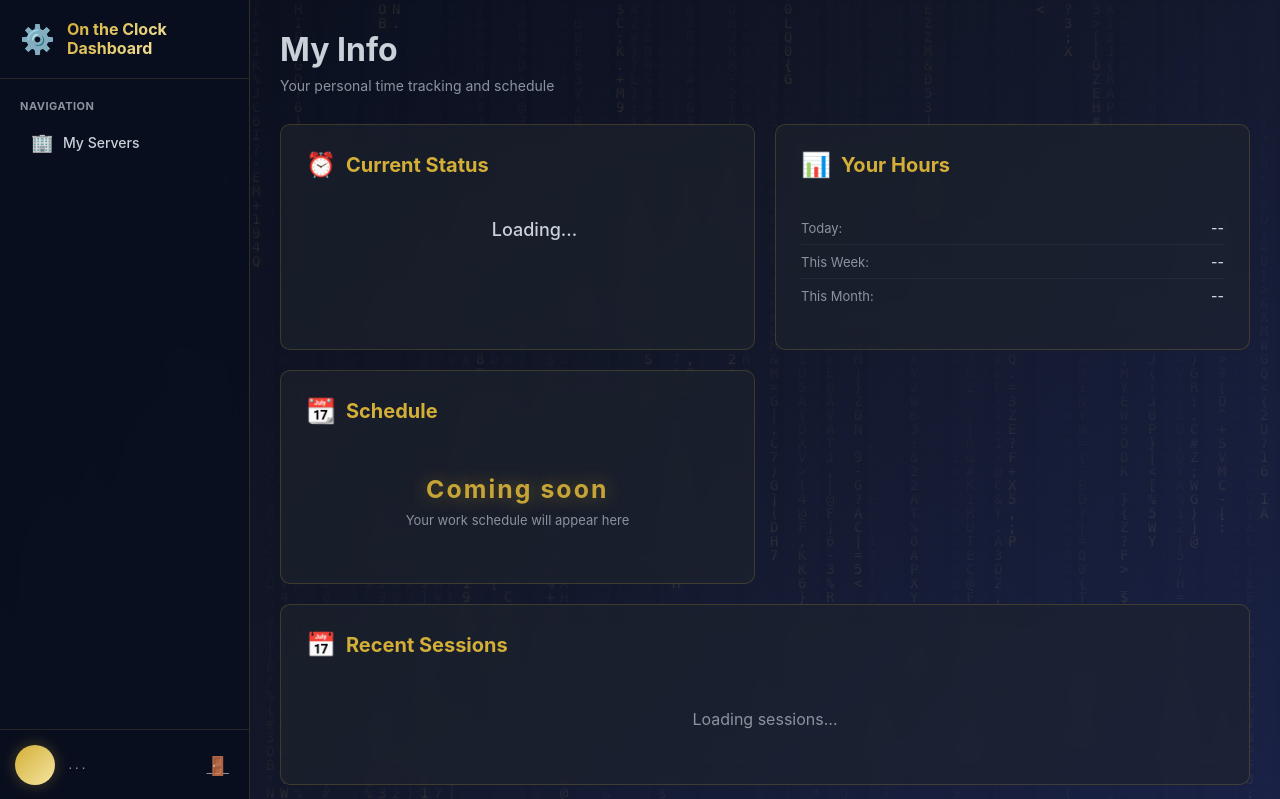
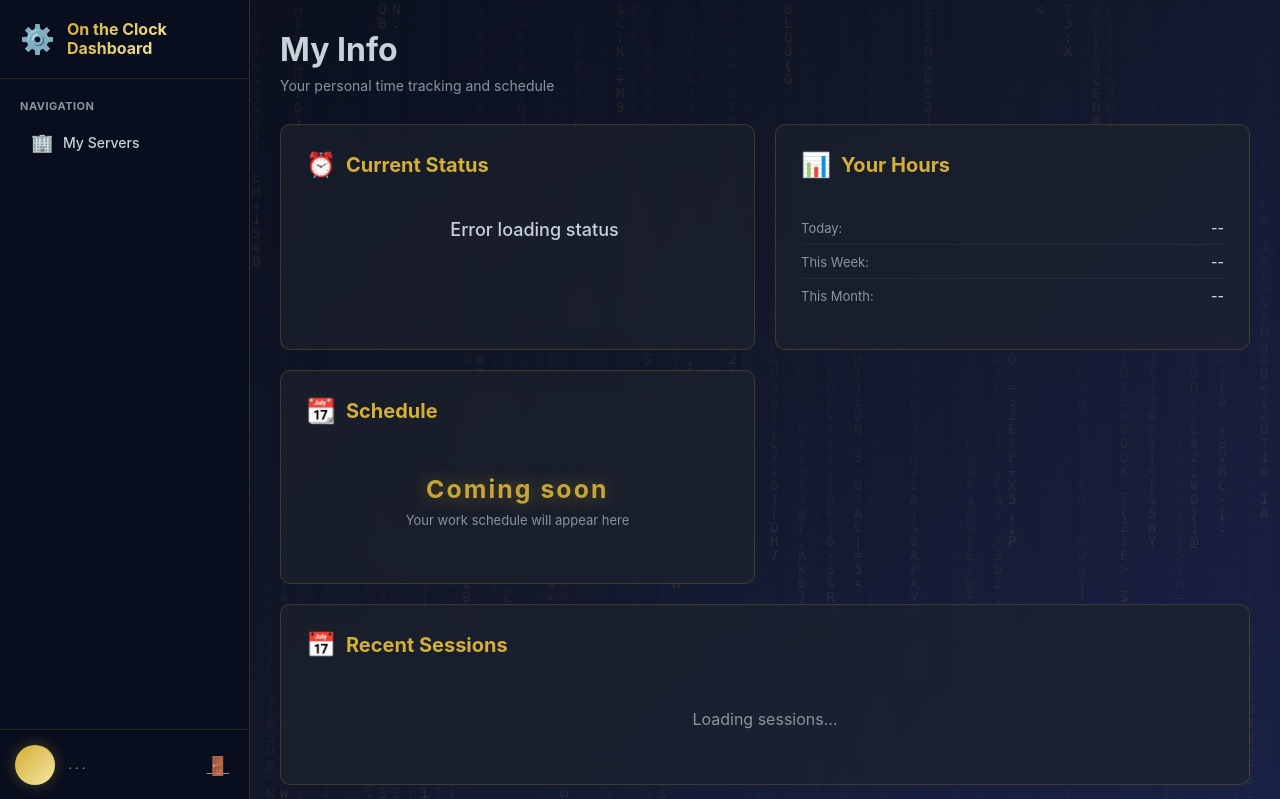
Before and after one commit to HypnotikAcid/On-The-Clock-Beta, a Flask app: template templates/dashboard_pages/on_the_clock.html in a window 1280 px wide. Shown: the top 799 px of the page. Run offline with Flask 3, Linux system fonts and the light colour scheme; the template is opened without the code that fills it, so the values that code supplies are empty; parts of the project's set-up code (start-up, migrations or seed data) failed here and were passed over; some libraries are stand-ins or nearby versions.

Commit message:
Update employee information page and add status error handling
Fix type casting bug in new employee status API endpoint and improve input validation for the limit parameter.

Replit-Commit-Author: Agent
Replit-Commit-Session-Id: bc3e6cf5-5f5d-48a6-921c-8fe9bac89488
Replit-Commit-Checkpoint-Type: intermediate_checkpoint
Replit-Commit-Event-Id: 2fd97258-7835-4790-9744-11dad4851e0e
Replit-Commit-Screenshot-Url: https://storage.googleapis.com/screenshot-production-us-central1/766a3f95-c60b-4c83-a09c-c00b61073e96/bc3e6cf5-5f5d-48a6-921c-8fe9bac89488/PQoqlIy

```diff
--- a/templates/dashboard_base.html
+++ b/templates/dashboard_base.html
@@ -75,7 +75,7 @@
                 {% endif %}
 
                 {% if user_role == 'employee' or (user_role == 'admin' and is_also_employee) %}
-                <a href="/dashboard/server/{{ server.id }}/clock" class="nav-item {% if active_page == 'clock' %}active{% endif %}">
+                <a href="/dashboard/server/{{ server.id }}/clock" class="nav-item {% if active_page == 'my-info' or active_page == 'clock' %}active{% endif %}">
                     <span class="nav-item-icon">👤</span>
                     <span>My Info</span>
                 </a>
--- a/templates/dashboard_pages/on_the_clock.html
+++ b/templates/dashboard_pages/on_the_clock.html
@@ -72,6 +72,7 @@ let timerInterval = null;
 async function loadClockStatus() {
     try {
         const response = await fetch(`/api/server/${guildId}/employee/${userId}/status`);
+        if (!response.ok) throw new Error('Status fetch failed');
         const data = await response.json();
 
         if (data.success) {
@@ -86,9 +87,15 @@ async function loadClockStatus() {
             document.getElementById('hours-today').textContent = DashboardUtils.formatDuration(data.hours_today || 0);
             document.getElementById('hours-week').textContent = DashboardUtils.formatDuration(data.hours_this_week || 0);
             document.getElementById('hours-month').textContent = DashboardUtils.formatDuration(data.hours_this_month || 0);
+        } else {
+            throw new Error(data.error || 'Failed to load status');
         }
     } catch (error) {
         console.error('Failed to load status:', error);
+        document.getElementById('status-indicator').innerHTML = `
+            <span class="status-dot error"></span>
+            <span class="status-text">Error loading status</span>
+        `;
     }
 }
 
```
